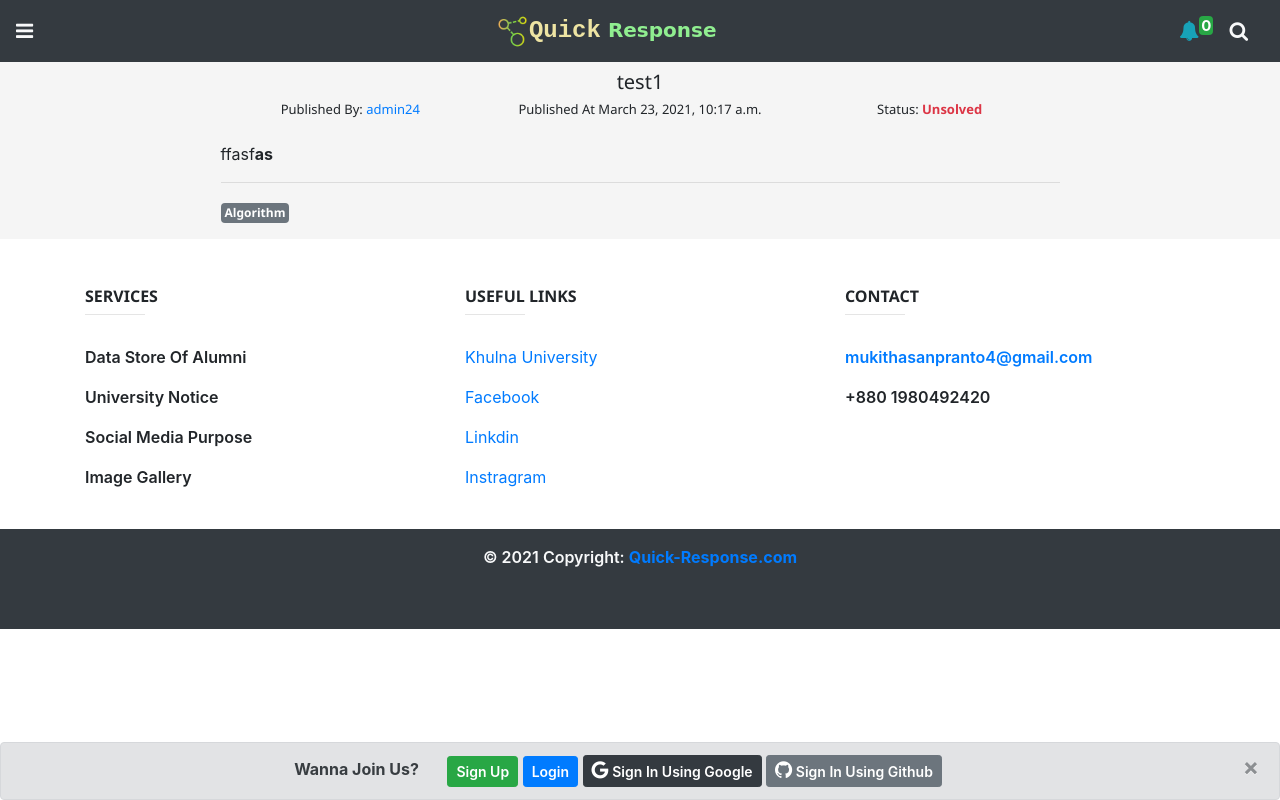
After one commit to mukit24/Quick-Response, a Django app: page /problems/1/details/ in a window 1280 px wide. The commit adds this page. Run offline with Django 3.2, Linux system fonts and the light colour scheme; data comes from the database, SQL or seed files in the repository; both versions use the stored data as it was after the commit; some libraries are stand-ins or nearby versions.

Commit message:
'pagination_prob_details'

```diff
--- a/problems/models.py
+++ b/problems/models.py
@@ -12,7 +12,7 @@ class Tag(models.Model):
 
 class Problem(models.Model):
     author = models.ForeignKey(settings.AUTH_USER_MODEL,on_delete=models.CASCADE)
-    title = models.CharField(max_length=60)
+    title = models.CharField(max_length=120)
     body = RichTextUploadingField()
     created_on = models.DateTimeField(default=datetime.now)
     last_modified = models.DateTimeField(default=datetime.now)
--- a/problems/urls.py
+++ b/problems/urls.py
@@ -1,8 +1,9 @@
 from django.urls import path,include
-from .views import prob_home,create_problem
+from .views import prob_home,create_problem,problem_details
 urlpatterns = [
     path('',prob_home,name='prob_home'),
     path('create/',create_problem,name='create_problem'),
+    path('<int:id>/details/',problem_details,name='problem_details'),
     path('oldest/',prob_home,name='sort_oldest'),
     path('unsolved/',prob_home,name='sort_unsolved'),
     path('solved/',prob_home,name='sort_solved'),
--- a/problems/views.py
+++ b/problems/views.py
@@ -2,7 +2,8 @@ from django.shortcuts import render,redirect
 from .forms import PostForm
 from django.http import JsonResponse
 from .models import Problem,Tag
-from django.db.models import Q,Count
+from django.core.paginator import Paginator
+from django.contrib.auth.decorators import login_required
 
 # Create your views here.
 def prob_home(request):
@@ -23,16 +24,22 @@ def prob_home(request):
     else:
         problems = Problem.objects.all().order_by('-created_on')
 
+    paginator = Paginator(problems,10)
+    page_number = request.GET.get('page')
+    p_problems = paginator.get_page(page_number)
 
     context = {
         'post_form':post_form,
-        'problems':problems,
+        'problems':p_problems,
         'tags':tags,
     }
     return render(request,"problems/index.html",context)
 
+
+@login_required
 def create_problem(request):
     if request.method == "POST":
+        # print(request.POST)
         post_form = PostForm(request.POST)
         if post_form.is_valid():
             new_post = post_form.save(commit=False)
@@ -44,13 +51,9 @@ def create_problem(request):
             return redirect('prob_home')
 
 
-def sort_oldest(request):
-    post_form = PostForm()
-    problems = Problem.objects.all().order_by('created_on')
-    tags = Tag.objects.all().order_by('name')
+def problem_details(request,id):
+    problem = Problem.objects.get(id=id)
     context = {
-        'post_form':post_form,
-        'problems':problems,
-        'tags':tags,
+        'problem':problem,
     }
-    return render(request,"problems/index.html",context)
+    return render(request,"problems/problem_details.html",context)
--- a/templates/base.html
+++ b/templates/base.html
@@ -179,9 +179,9 @@
   <div id="my_side_nav" class="bg-dark">
     {% with request.resolver_match.url_name as url_name %}
     <a href="{% url 'home_view' %}"
-      class="{% if url_name == 'home_view' %}text-light font-weight-bold{% endif %}">Home</a>
+      class="{% if url_name == 'home_view' %}text-light{% endif %}">Home</a>
     <a href="{% url 'prob_home' %}"
-      class="{% if url_name == 'prob_home' %}text-light font-weight-bold{% endif %}">Problems</a>
+      class="{% if 'problems' in request.path %}text-light{% endif %}">Problems</a>
     <a href="#">Points</a>
     {% endwith %} {% if request.user.is_authenticated %}
     <a href="{% url 'profile_view' request.user.id %}" class="text-success"
--- /dev/null
+++ b/templates/problems/problem_details.html
@@ -0,0 +1,35 @@
+{% extends "base.html" %}
+{% load static %}
+{% block content %}
+<div style="background-color: whitesmoke;" id="post_section">
+    <div class="container">
+        <div class="row justify-content-center">
+            <div class="col-lg-9 p-2">
+                <h5 class="text-center">{{problem.title}}</h5>
+                <div class="row text-center">
+                    <div class="col-lg-4">
+                        <h6 style="font-size: small;">Published By: <a href="" style="text-decoration: none;">{{problem.author}}</a></h6>
+                    </div>
+                    <div class="col-lg-4">
+                        <h6 style="font-size: small;">Published At {{problem.created_on}}</h6>
+                    </div>
+                    <div class="col-lg-4">
+                        {% if problem.is_solved %}
+                        <h6 style="font-size: small;">Status: <span class="text-success font-weight-bold">Solved</span></h6>
+                        {% else %}
+                        <h6 style="font-size: small;">Status: <span class="text-danger font-weight-bold">Unsolved</span></h6>
+                        {% endif %}
+                    </div>
+                </div>
+                <p>{{problem.body|safe}}</p>
+                <hr>
+                {% for tag in problem.tag.all %}
+                <h6 class="d-inline-block">
+                    <span class="badge badge-secondary p-1">{{tag.name}}</span>
+                </h6>
+                {% endfor %}
+            </div>
+        </div>
+    </div>
+</div>
+{% endblock %}
```
Also changed, not shown: templates/ajax.html (+6 -4 lines), templates/problems/index.html (+27 -5 lines), db.sqlite3.
